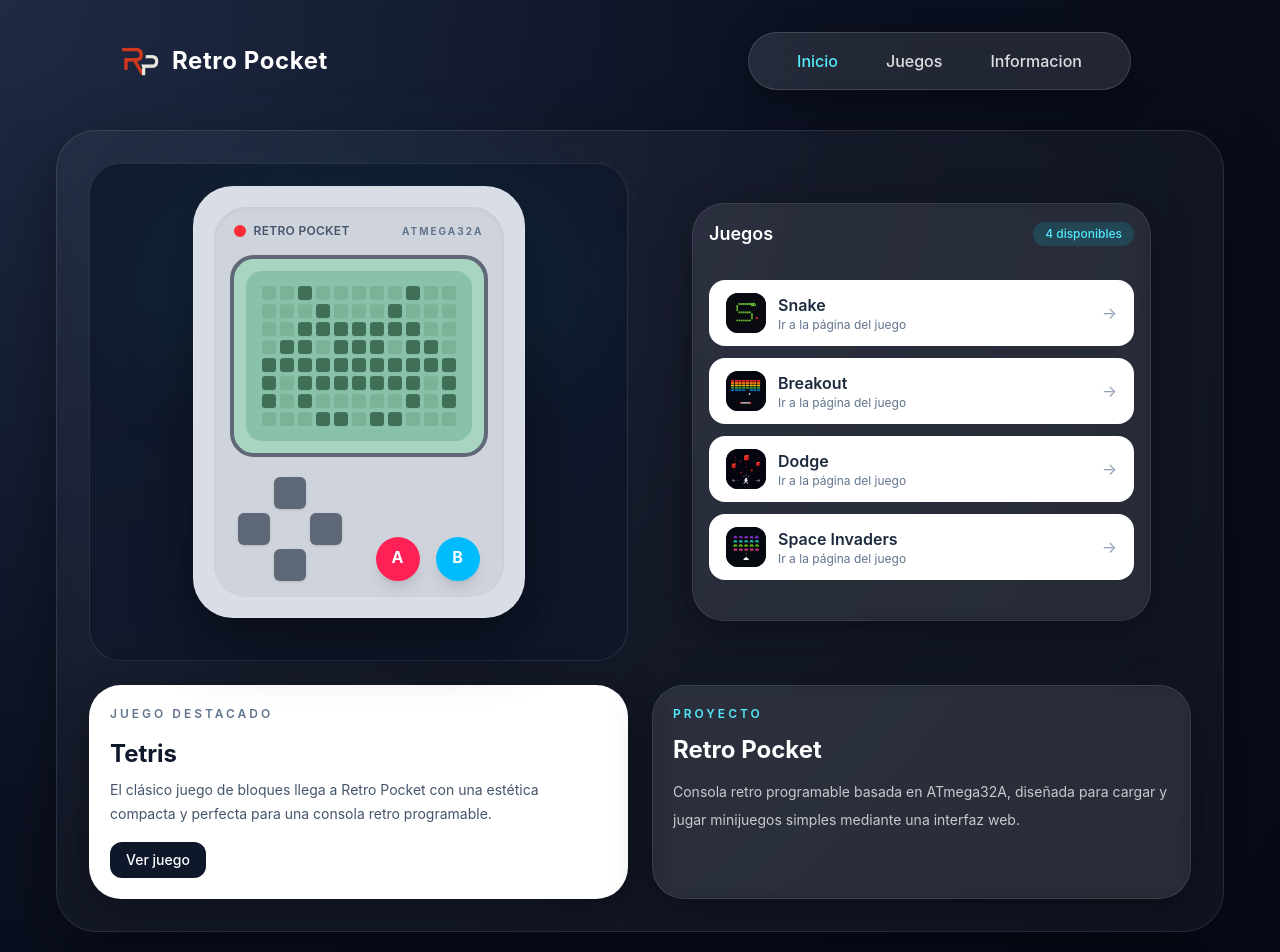
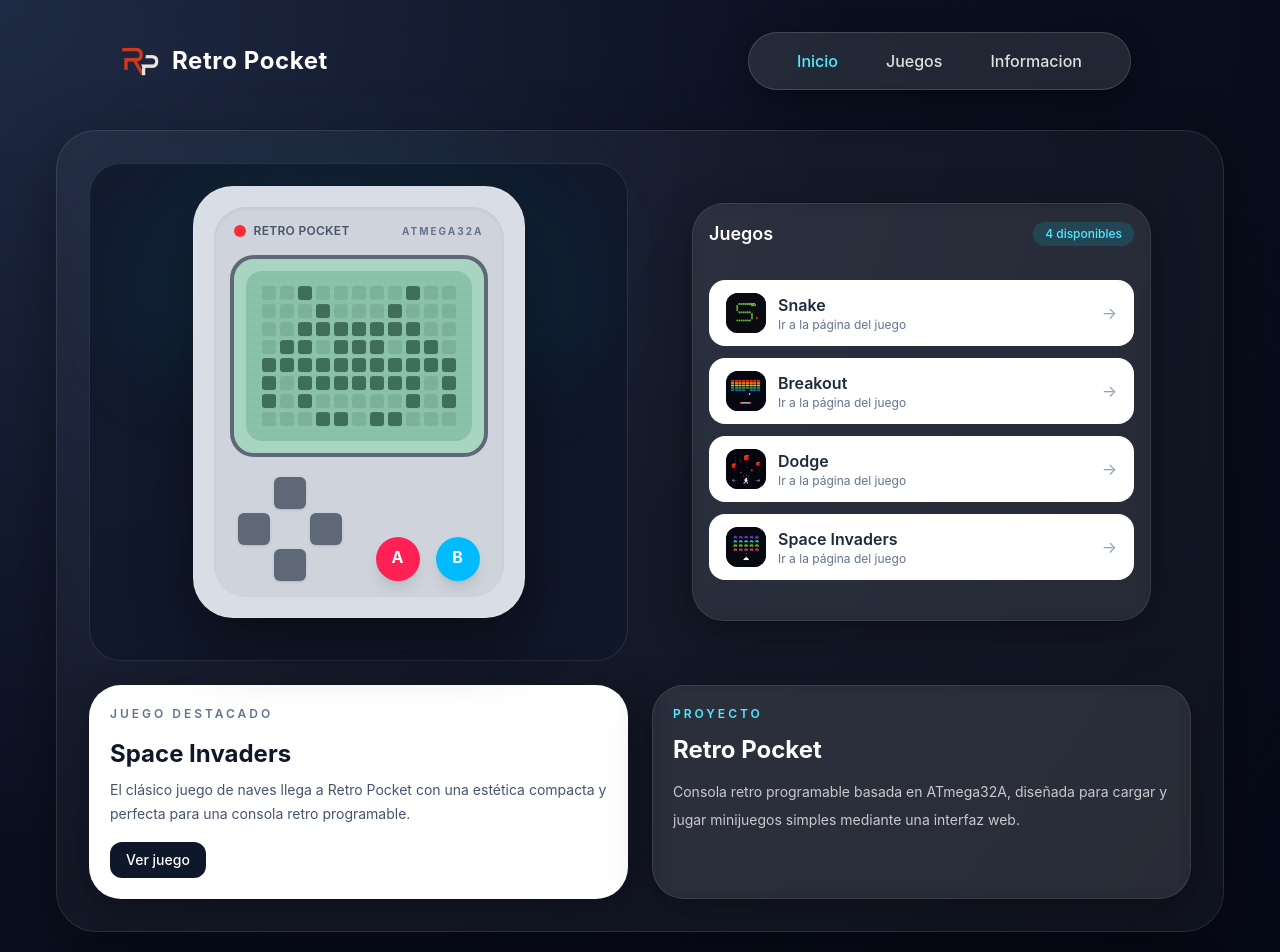
Before and after one commit to LeoDuffed/retro-pocket, a React (Vite) app: page / in a window 1280 px wide. Shown: the top 952 px of the page. Built offline with nearby package versions, Linux system fonts and the light colour scheme.

Commit message:
nuevo "logo" de la pagina, y el juego "especial" ahora es space invaders, no tetris

```diff
--- a/index.html
+++ b/index.html
@@ -2,7 +2,7 @@
 <html lang="en">
   <head>
     <meta charset="UTF-8" />
-    <link rel="icon" type="image/svg+xml" href="/favicon.svg" />
+    <link rel="icon" type="image/svg+xml" href="/public/favicon.svg" />
     <meta name="viewport" content="width=device-width, initial-scale=1.0" />
     <title>retro-pocket</title>
   </head>
--- a/src/components/FeatureGame.jsx
+++ b/src/components/FeatureGame.jsx
@@ -10,16 +10,16 @@ export default function FeaturedGame() {
       <div className="mt-4 flex gap-4">
 
         <div className="flex-1">
-          <h3 className="text-2xl font-bold text-slate-900">Tetris</h3>
+          <h3 className="text-2xl font-bold text-slate-900">Space Invaders</h3>
 
           <p className="mt-2 text-sm leading-6 text-slate-600">
-            El clásico juego de bloques llega a Retro Pocket con una estética
+            El clásico juego de naves llega a Retro Pocket con una estética
             compacta y perfecta para una consola retro programable.
           </p>
 
           <Link
             className="mt-4 inline-flex rounded-xl bg-slate-900 px-4 py-2 text-sm font-medium text-white transition hover:bg-slate-800"
-            to={`/juegos/tetris`}
+            to={`/juegos/space`}
           >
               Ver juego
           </Link>
```
